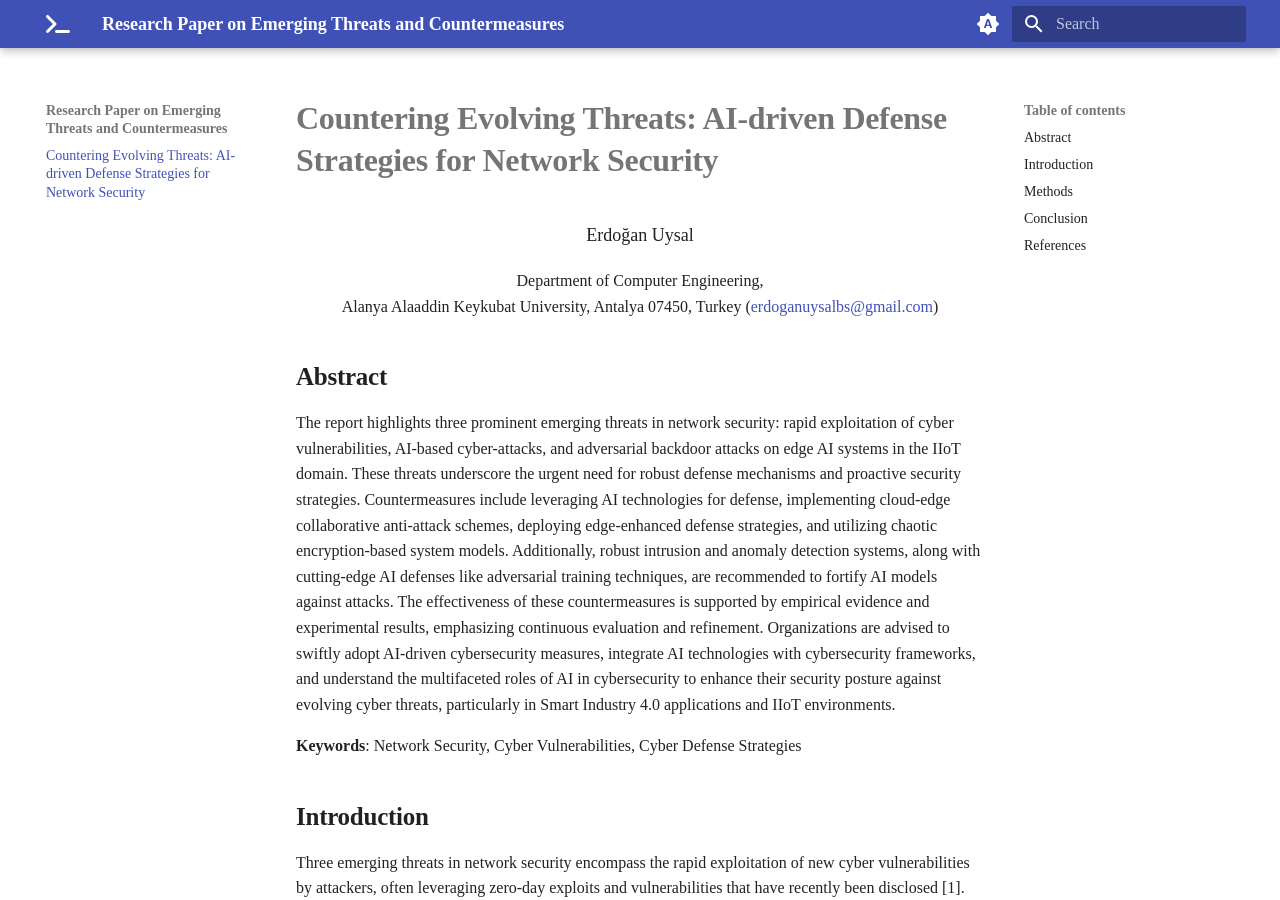
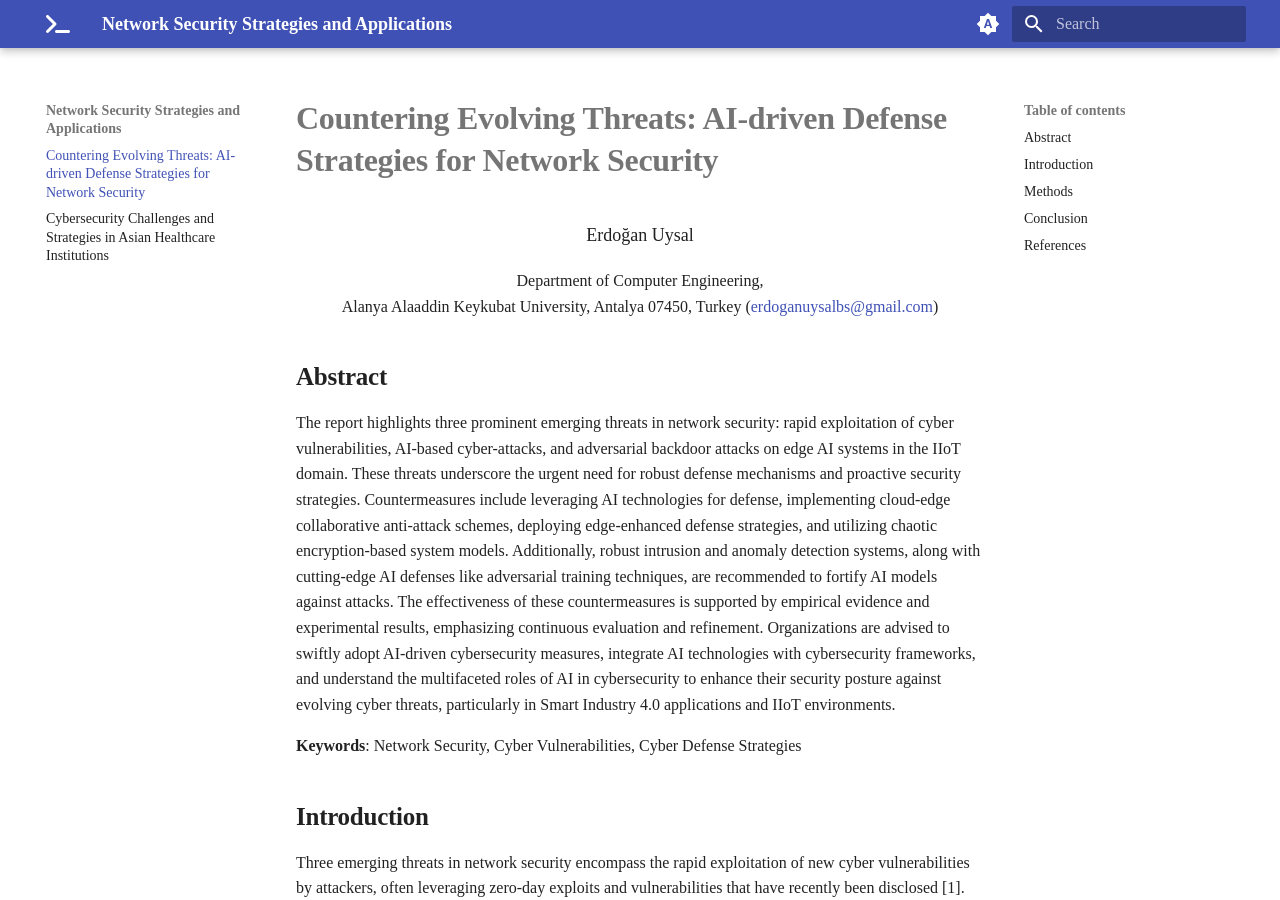
Before and after one commit to doganuysl/research-papers, an MkDocs documentation site: the page built from docs/index.md, in a window 1280 px wide and 900 px high. Built offline with MkDocs 1.6.1 and Material for MkDocs 9.7.7, drawn with Linux system fonts in a browser that asks for light colours; some web fonts are replaced; some of the changed lines change nothing that is shown.

Commit message:
case study added site name changed

```diff
--- /dev/null
+++ b/docs/case-study.md
@@ -0,0 +1,53 @@
+#**Cybersecurity Challenges and Strategies in Asian Healthcare Institutions**
+
+<p style="text-align:center; font-size: 18px">Erdoğan Uysal</p>
+<p style="text-align:center;">Department of Computer Engineering, <br> Alanya Alaaddin Keykubat University, Antalya 07450, Turkey (<a href="mailto:erdoganuysalbs@gmail.com">erdoganuysalbs@gmail.com</a>)</p>
+
+## 1\. Cybersecurity Landscape in Asian Healthcare Institutions
+
+The landscape of cybersecurity in Asian healthcare institutions is undergoing a significant transformation due to a surge in cyberattacks targeting the region. This surge is coinciding with the transition of these institutions towards electronic health records (EHR), a commendable step towards enhancing patient care but one that also expands the attack surface in healthcare IT systems.
+
+## 2\. Analysis of Major Cyberattacks
+
+This paper analyzes five major cyberattacks that have targeted Asian healthcare systems, focusing on the identification of vulnerabilities inherent in these systems. Through this analysis, the paper proposes the adoption of an Enriched Vulnerability Priority Score (EVPS) system. This system is designed to prioritize vulnerabilities effectively, enabling healthcare organizations in Asia to allocate resources efficiently towards mitigating the most critical cyber risks.
+
+## 3\. Attack Vectors and Techniques
+
+Attackers leverage a multitude of network protocols and services as attack vectors to exploit vulnerabilities within Asian healthcare systems, particularly targeting electronic health records (EHR) and sensitive patient data repositories. They employ sophisticated techniques to bypass authentication and authorization mechanisms, circumventing risk-based authentication schemes to hijack victim accounts and gain illicit access to critical systems. These techniques include phishing attacks, commonly used to trick users into revealing login credentials and bypassing authentication mechanisms, as well as Advanced Persistent Threat (APT) attacks that exploit critical vulnerabilities to gain unauthorized access and bypass authorization controls.
+
+## 4\. Data Breach and Intrusion Techniques
+
+Once inside the system, attackers breach data confidentiality by deploying various forms of malware, such as Trojan attacks and ransomware. For instance, the Orangeworm group's deployment of the Kwampirs Trojan compromised sensitive patient data in Singapore's SingHealth. Additionally, ransomware attacks like WannaCry, which exploited vulnerabilities in outdated operating systems, have affected hospitals in countries such as Japan, China, Indonesia, and Taiwan. These malicious software attacks compromise systems, granting unauthorized access to sensitive patient data stored in electronic health records (EHR) and critical resources, posing significant risks to patient privacy and healthcare security.
+
+## 5\. Cybersecurity Policies and Procedures
+
+Asian healthcare organizations often lack comprehensive cybersecurity policies and procedures compared to Western counterparts, with risk frameworks like the NIST framework proving effective in managing risks associated with healthcare data. These policies and procedures, when up-to-date and effectively implemented, help in controlling access to digital assets and providing awareness and training to personnel through technical and administrative security measures. However, comprehensive cybersecurity policies and procedures in the West, such as those seen in the United States, go beyond basic risk frameworks. They include security-related laws, policies, standards, and protective measures like the Healthcare Insurance Portability and Accountability Act (HIPAA), specifically designed to protect healthcare data. Western countries with higher cybersecurity maturity successfully employ these comprehensive frameworks to manage risks associated with healthcare data. For instance, the National Institute of Standards and Technology (NIST) risk framework is extensively used to analyze cyberattacks on healthcare institutions in the West. It identifies vulnerabilities related to organizational governance and external dependencies at different tiers, providing a structured approach to managing cybersecurity risks effectively.
+
+## 6\. Vulnerability Management and Risk Assessment
+
+Vulnerability management processes are crucial for identifying and treating security vulnerabilities in systems and software. Prioritizing vulnerabilities based on risk assessments enables organizations to allocate resources efficiently to mitigate high-risk threats. Additionally, vulnerability and risk self-assessment questionnaires significantly enhance cybersecurity awareness and training within Asian healthcare organizations, improving overall cybersecurity maturity. These processes involve identifying and mitigating vulnerabilities through techniques such as vulnerability scanning and penetration testing. The National Institute of Standards and Technology (NIST) provides best practices for vulnerability management in healthcare organizations, including the categorization of vulnerabilities into critical, high, medium, and low severity levels. Self-assessment survey instruments for vulnerability management serve as quick self-assessment tools in Asian healthcare IT organizations, aiding in the identification, evaluation, treatment, and reporting of security vulnerabilities in systems and software. Vulnerabilities in Asian healthcare systems are analyzed using the NIST risk framework to manage risks associated with healthcare data, introducing a vulnerability and threat pair concept to determine the likelihood of future adverse events in Asian healthcare IT systems.
+
+## 7\. Incident Management and Response
+
+Incident management and response plans play a vital role in cybersecurity resilience, allowing organizations to promptly detect, respond to, and recover from cybersecurity incidents. Employing self-assessment questionnaires as quick tools to understand cybersecurity maturity from a vulnerability and risk perspective can aid in developing robust incident management and response plans tailored to the organization's specific needs and risk profile.
+
+## 8\. Implementation of Risk Frameworks and Best Practices
+
+Asian healthcare organizations can significantly enhance their cybersecurity maturity by implementing risk frameworks such as ISO, NIST, and HIPAA, which provide comprehensive guidelines and best practices for managing cyber risks effectively. These frameworks offer a structured approach to cybersecurity risk management, including guidelines for vulnerability management processes such as vulnerability scanning and penetration testing. By utilizing these techniques, organizations can identify and mitigate vulnerabilities in their systems and prioritize risk-reducing controls recommended by cybersecurity risk management journals. Additionally, self-assessment survey instruments for vulnerability management serve as quick self-assessment tools in Asian healthcare IT organizations, aiding in the identification and mitigation of security risks.
+
+## 9\. Strategies for Preventing Incident Recurrence
+
+To prevent incident recurrence and establish robust cybersecurity programs, organizations can implement several key strategies.
+
+Firstly, conducting regular cybersecurity risk assessments is essential. This involves thoroughly evaluating the organization's IT infrastructure, identifying potential vulnerabilities, and assessing the severity of each risk. By prioritizing vulnerabilities based on their potential impact and likelihood, organizations can allocate resources more effectively to address the most critical security gaps. Utilizing advanced vulnerability scanning tools and techniques, such as automated vulnerability scanners and penetration testing, can greatly enhance the accuracy and efficiency of these risk assessments, increasing the likelihood of identifying and mitigating high-risk vulnerabilities successfully.
+
+Secondly, developing customized incident management and response plans is crucial. These plans should be tailored to the organization's specific needs, considering factors like the types of cyber threats commonly faced, the criticality of IT systems and data, and the available resources for incident response. Self-assessment questionnaires can be valuable tools in this process, helping organizations evaluate their readiness to handle various types of cyber incidents and refine their response strategies accordingly. Additionally, leveraging risk analysis frameworks like the NIST Cybersecurity Framework or ISO 27001 can provide structured guidance for developing comprehensive incident response plans that align with industry best practices and regulatory requirements.
+
+Furthermore, implementing alternative approaches such as threat intelligence sharing can significantly enhance an organization's cybersecurity posture. By collaborating with industry peers, sharing threat intelligence, and staying informed about emerging cyber threats and attack trends, organizations can proactively identify potential risks and take preemptive measures to mitigate them. Continuous monitoring of IT systems and networks using advanced security monitoring tools, intrusion detection systems (IDS), and security information and event management (SIEM) solutions can also play a crucial role in detecting and responding to security incidents in real time.
+
+Finally, regular security audits and assessments are essential for ensuring ongoing compliance with security policies, standards, and regulations. Conducting comprehensive security audits, including internal and external audits, penetration testing, and vulnerability assessments, can help identify weaknesses in the cybersecurity infrastructure and processes. Organizations should prioritize addressing audit findings and implementing corrective actions promptly to strengthen their cybersecurity defenses and minimize the risk of future incidents.
+
+By incorporating these strategies into their cybersecurity programs, organizations can build a proactive and resilient cybersecurity posture, effectively mitigating cyber threats and reducing the likelihood of incident recurrence.
+
+<br>
+**Resource**: K. Kandasamy, S. Srinivas, K. Achuthan and V. P. Rangan, "Digital Healthcare - Cyberattacks in Asian Organizations: An Analysis of Vulnerabilities, Risks, NIST Perspectives, and Recommendations," in IEEE Access, vol. 10, pp. 12345-12364, 2022, doi: 10.1109/ACCESS.2022.3145372.
--- a/mkdocs.yml
+++ b/mkdocs.yml
@@ -1,5 +1,5 @@
-site_name: Research Paper on Emerging Threats and Countermeasures
-#Countering Evolving Threats
+site_name: Network Security Strategies and Applications
+
 theme:
   name: material
   icon:
```
